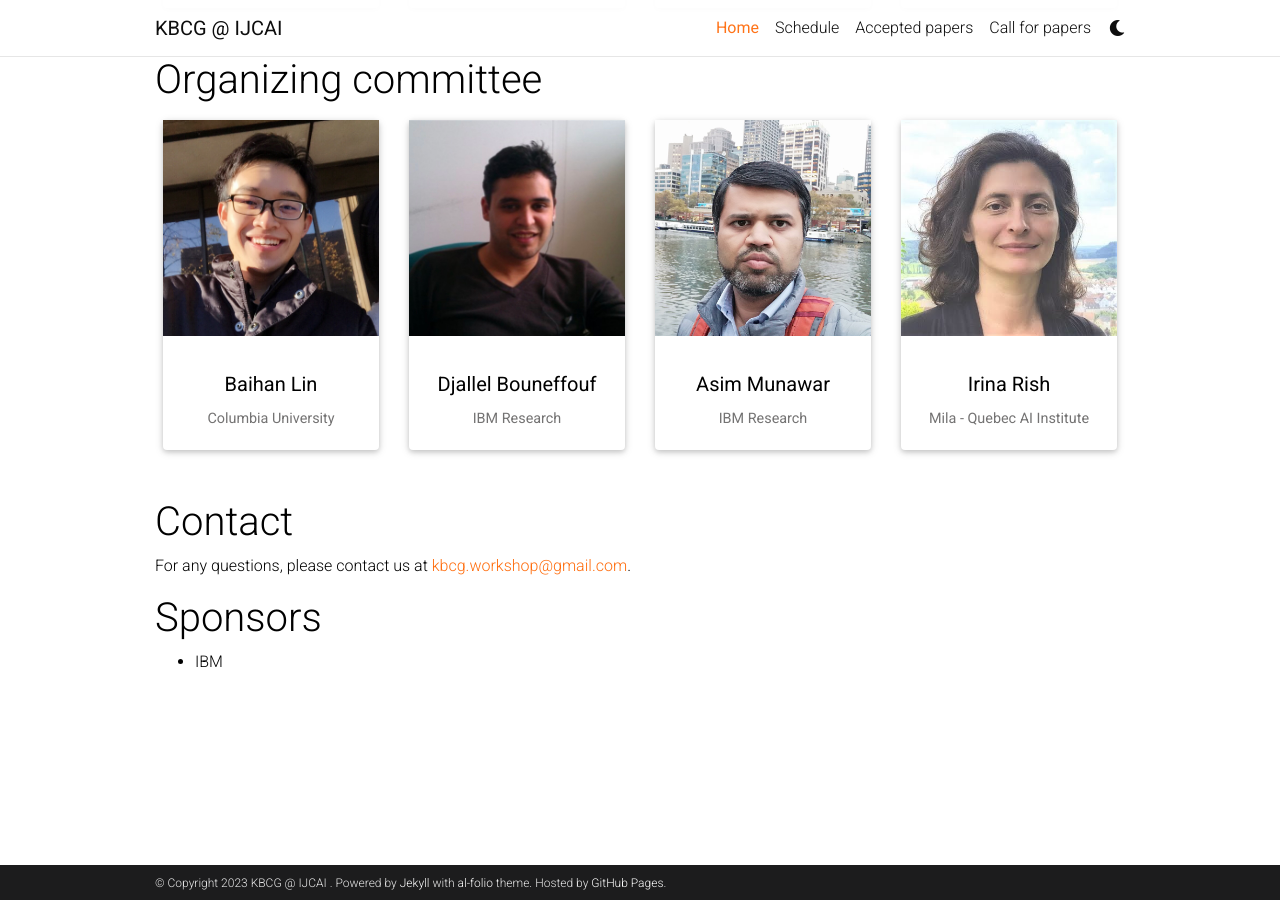
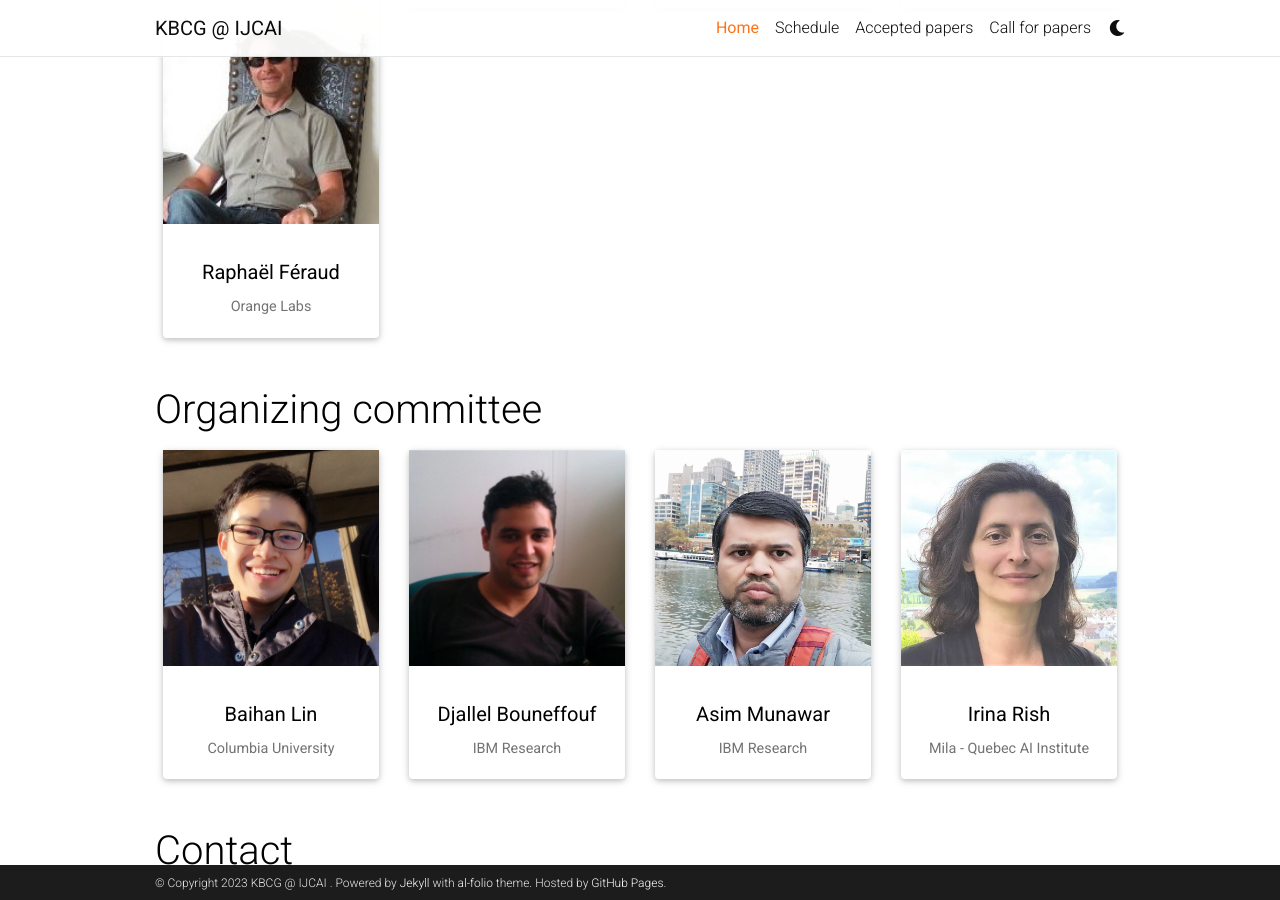
Before and after one commit to KnowledgeAI/KnowledgeAI.github.io, a Jekyll site: the page built from _pages/home.md, in a window 1280 px wide and 900 px high, scrolled down 2130 px. Built offline with Jekyll 4.4.1, drawn with Linux system fonts in a browser that asks for light colours; full-size pictures stand in for the smaller copies a plugin makes; comment, search, counter and statistics services are not loaded; a style sheet for code colours, icons or effects is not loaded.

Commit message:
[DBG] update speakers

```diff
--- a/_pages/home.md
+++ b/_pages/home.md
@@ -56,6 +56,9 @@ This workshop will be held in conjunction with [IJCAI 2023](https://ijcai-23.org
       <div class="col-sm-3">
           {% include people.html name="Francesca Rossi" affiliation="IBM Research" url="https://researcher.watson.ibm.com/researcher/view.php?person=ibm-Francesca.Rossi2" img="/assets/img/people/francesca_rossi.jpg" %}
       </div>
+      <div class="col-sm-3">
+          {% include people.html name="Raphaël Féraud" affiliation="Orange Labs" url="https://scholar.google.fr/citations?user=4YwuLUMAAAAJ&hl=fr" img="/assets/img/people/raphael_feraud.jpg" %}
+      </div>
   </div>
   <br>
 
```
Also changed, not shown: assets/img/people/raphael_feraud.jpg (added), 1 other file.
